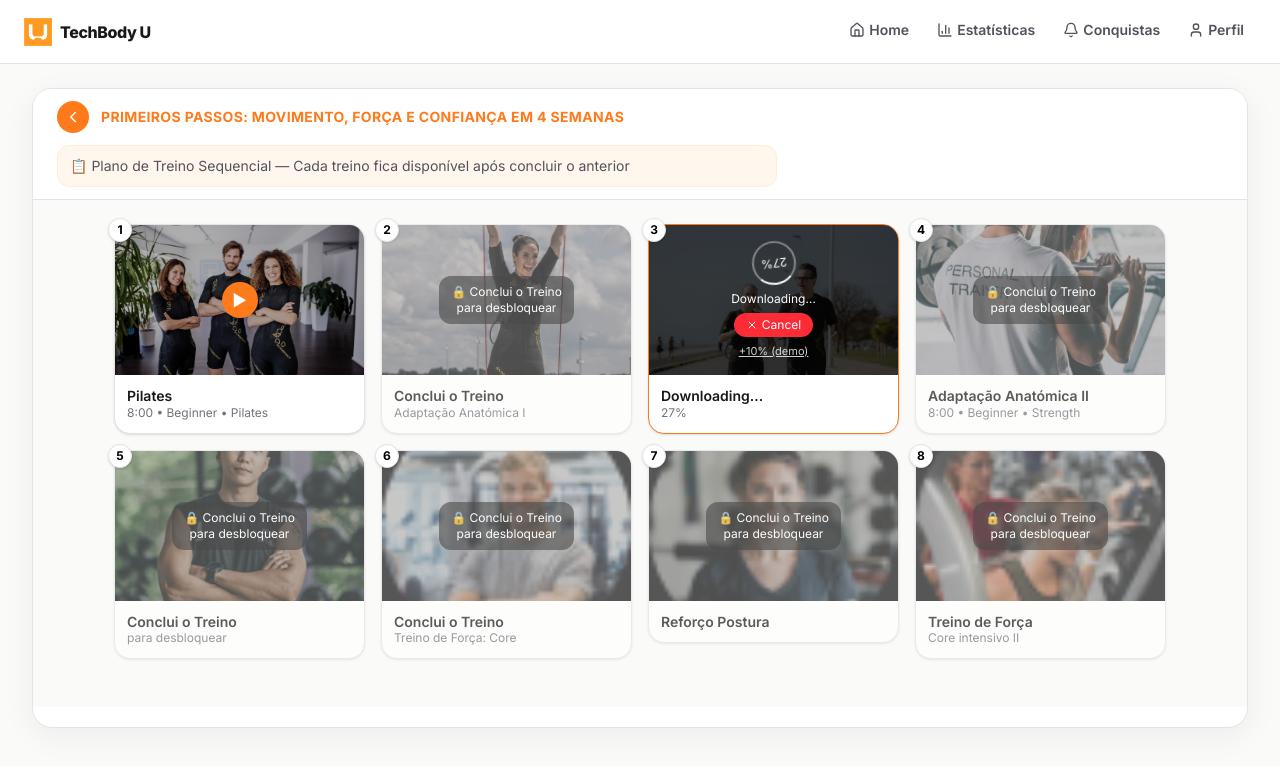
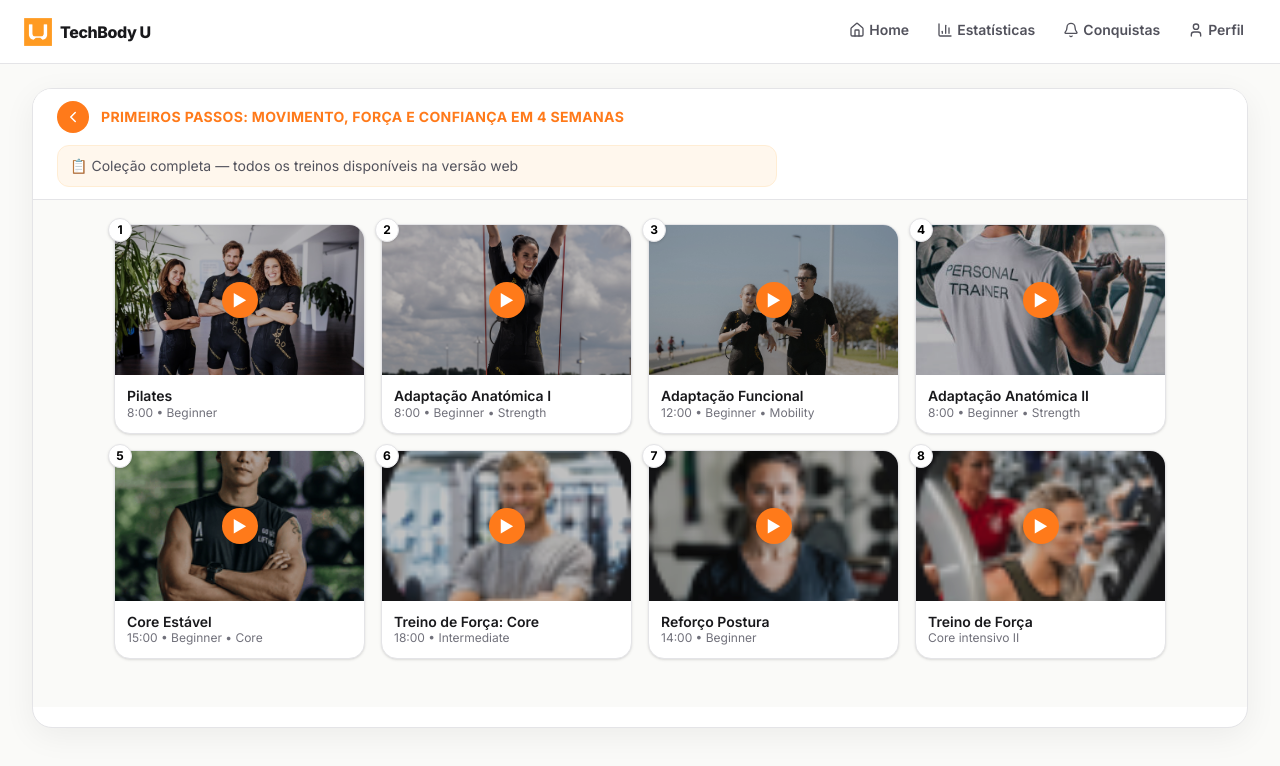
Before and after one commit to gontijolucca-prog/techbodyu-web, a React (Vite) app: page /#/colecao/costas in a window 1280 px wide. Shown: the top 766 px of the page. Built offline with nearby package versions, Linux system fonts and the light colour scheme.

Commit message:
feat: web final - remove fake downloading, tudo desbloqueado web, streaming imediato sem downloads, coleção 8 treinos livres, mentalidade app real

```diff
--- a/src/data/mock.ts
+++ b/src/data/mock.ts
@@ -65,12 +65,12 @@ export const conquistas = [
 export const objetivos = ['Perder Peso','Ganhar Massa Muscular','Tonificar Corpo','Melhorar Resistência','Recuperação Muscular','Fortalecer Core','Aumentar Força','Reduzir Gordura Localizada','Melhorar Postura','Condicionamento Físico Geral']
 
 export const colecaoPrimeiros = [
-  { n:1, titulo:'Pilates', leg:'8:00 • Beginner • Pilates', thumb:'/assets/images/start1.jpg', unlocked:true },
-  { n:2, titulo:'Conclui o Treino', leg:'Adaptação Anatómica I', thumb:'/assets/images/start2.jpg', unlocked:false },
-  { n:3, titulo:'Downloading...', leg:'27%', thumb:'/assets/images/start3.jpg', downloading:27 },
-  { n:4, titulo:'Adaptação Anatómica II', leg:'8:00 • Beginner • Strength', thumb:'/assets/images/b1.png', unlocked:false },
-  { n:5, titulo:'Conclui o Treino', leg:'para desbloquear', thumb:'/assets/images/tr2.png', unlocked:false },
-  { n:6, titulo:'Conclui o Treino', leg:'Treino de Força: Core', thumb:'/assets/images/tr3.png', unlocked:false },
-  { n:7, titulo:'Reforço Postura', leg:'', thumb:'/assets/images/tr4.png', unlocked:false },
-  { n:8, titulo:'Treino de Força', leg:'Core intensivo II', thumb:'/assets/images/tr5.png', unlocked:false },
+  { n:1, titulo:'Pilates', leg:'8:00 • Beginner', thumb:'/assets/images/start1.jpg', unlocked:true },
+  { n:2, titulo:'Adaptação Anatómica I', leg:'8:00 • Beginner • Strength', thumb:'/assets/images/start2.jpg', unlocked:true },
+  { n:3, titulo:'Adaptação Funcional', leg:'12:00 • Beginner • Mobility', thumb:'/assets/images/start3.jpg', unlocked:true },
+  { n:4, titulo:'Adaptação Anatómica II', leg:'8:00 • Beginner • Strength', thumb:'/assets/images/b1.png', unlocked:true },
+  { n:5, titulo:'Core Estável', leg:'15:00 • Beginner • Core', thumb:'/assets/images/tr2.png', unlocked:true },
+  { n:6, titulo:'Treino de Força: Core', leg:'18:00 • Intermediate', thumb:'/assets/images/tr3.png', unlocked:true },
+  { n:7, titulo:'Reforço Postura', leg:'14:00 • Beginner', thumb:'/assets/images/tr4.png', unlocked:true },
+  { n:8, titulo:'Treino de Força', leg:'Core intensivo II', thumb:'/assets/images/tr5.png', unlocked:true },
 ]
--- a/src/pages/Categoria.tsx
+++ b/src/pages/Categoria.tsx
@@ -1,6 +1,5 @@
-import { useState } from 'react'
 import { Link, useParams } from 'react-router-dom'
-import { ChevronLeft, Info } from 'lucide-react'
+import { ChevronLeft, Info, Play } from 'lucide-react'
 import { treinos } from '../data/mock'
 import { useAppState } from '../context/AppState'
 
@@ -14,8 +13,6 @@ const map: Record<string,string> = {
 export default function Categoria(){
   const { slug } = useParams()
   const { completed } = useAppState()
-  const [dl,setDl]=useState(89)
-  const [pausado,setPausado]=useState(false)
   const title = slug==='perda-de-peso' ? 'PERDA DE PESO' : slug==='forca' ? 'FORÇA E TONIFICAÇÃO' : slug==='saude' ? 'SAÚDE E BEM ESTAR' : slug==='livres' ? 'TREINOS LIVRES' : slug==='tematicas' ? 'AULAS TEMÁTICAS' : slug?.toUpperCase().replace(/-/g,' ') || 'CATEGORIA'
   const catKey = map[slug || '']
   const list = catKey ? treinos.filter(t=> t.cat===catKey) : treinos
@@ -28,29 +25,29 @@ export default function Categoria(){
           <h1 className="flex-1 text-center md:text-left text-sm md:text-base font-bold tracking-wide text-[#FF7A1A]">{title}</h1>
           <span className="w-8"/>
         </div>
-        <div className="mt-3 flex gap-2 items-center bg-[#FFF7ED] border border-orange-100 rounded-xl px-3 py-2.5 max-w-[720px]">
-          <Info size={16} className="text-[#FF7A1A] shrink-0"/>
-          <p className="text-xs md:text-sm text-zinc-600 leading-tight">Descarrega os treinos para o teu dispositivo para os acederes offline e começar a treinar</p>
+        <div className="mt-3 flex gap-2 items-center bg-emerald-50 border border-emerald-100 rounded-xl px-3 py-2.5 max-w-[720px]">
+          <Info size={16} className="text-emerald-600 shrink-0"/>
+          <p className="text-xs md:text-sm text-zinc-700 leading-tight">Web • streaming imediato — sem downloads. Toca no treino e começa já.</p>
         </div>
       </div>
       <div className="p-4 md:p-6 max-w-[1100px] mx-auto">
-        <p className="text-xs text-zinc-500 mb-3">{show.length} treinos • {catKey || 'todos'}</p>
+        <p className="text-xs text-zinc-500 mb-3">{show.length} treinos • {catKey || 'todos'} • todos disponíveis</p>
         <div className="grid md:grid-cols-2 lg:grid-cols-3 gap-4">
           {show.map(t=>{
             const done = completed.includes(t.id)
             return (
-              <Link key={t.id} to={`/treino/${t.id}`} className="block rounded-2xl overflow-hidden bg-white border border-zinc-200 shadow-sm hover:shadow-md hover:border-orange-200 transition-all cursor-pointer">
+              <Link key={t.id} to={`/treino/${t.id}`} className="block rounded-2xl overflow-hidden bg-white border border-zinc-200 shadow-sm hover:shadow-md hover:border-orange-200 transition-all">
                 <div className="h-[180px] relative bg-zinc-900">
                   <img src={t.thumb} alt={t.titulo} className="w-full h-full object-cover opacity-95"/>
                   <div className="absolute inset-0 bg-gradient-to-t from-black/40 to-transparent"/>
-                  <div className="absolute top-2.5 left-2.5 bg-black/60 backdrop-blur text-white text-xs px-2.5 py-1 rounded-full">◎ 25</div>
-                  {done && <div className="absolute top-2.5 right-2.5 bg-emerald-500 text-white text-xs font-bold px-2.5 py-1 rounded-full">✓ Completed</div>}
-                  <div className="absolute inset-0 grid place-items-center"><div className="w-11 h-11 rounded-full bg-[#FF7A1A] grid place-items-center shadow-lg text-white">▶</div></div>
+                  <div className="absolute top-2.5 left-2.5 bg-black/60 backdrop-blur text-white text-xs px-2.5 py-1 rounded-full flex items-center gap-1"><Play size={10} fill="white"/> Streaming</div>
+                  {done && <div className="absolute top-2.5 right-2.5 bg-emerald-500 text-white text-xs font-bold px-2.5 py-1 rounded-full">✓ Concluído</div>}
+                  <div className="absolute inset-0 grid place-items-center"><div className="w-11 h-11 rounded-full bg-[#FF7A1A] grid place-items-center shadow-lg text-white group-hover:scale-105 transition-transform">▶</div></div>
                   <div className="absolute bottom-2.5 left-2.5 right-2.5 flex gap-1.5 text-xs text-white">
                     <span className="bg-black/40 backdrop-blur px-2 py-1 rounded-full">{t.cal} Cal</span>
                     <span className="bg-black/40 backdrop-blur px-2 py-1 rounded-full">{t.nivel}</span>
                     <span className="bg-black/40 backdrop-blur px-2 py-1 rounded-full hidden sm:inline">{t.cat}</span>
-                    <span className="ml-auto bg-[#FF7A1A] px-2 py-1 rounded-full font-bold">{t.pts}</span>
+                    <span className="ml-auto bg-[#FF7A1A] px-2 py-1 rounded-full font-bold">{t.pts} pts</span>
                   </div>
                 </div>
                 <div className="p-4">
@@ -61,20 +58,6 @@ export default function Categoria(){
             )
           })}
         </div>
-        <div className="mt-4 rounded-2xl overflow-hidden bg-zinc-900 border border-zinc-800 p-4 max-w-[400px]">
-          <div className="flex items-center gap-2 text-white text-sm">
-            <div className={`w-8 h-8 rounded-full grid place-items-center ${pausado?'bg-zinc-700':'bg-zinc-800'}`}>{pausado?'⏸':'⬇'}</div>
-            <span>{pausado ? 'Pausado' : 'A transferir…'} {!pausado && dl<100 ? `${dl}%` : dl>=100 ? 'Concluído ✓' : ''}</span>
-            <button onClick={()=>setPausado(v=>!v)} className="ml-auto text-xs font-bold border border-white/20 px-3 py-1 rounded-full hover:bg-white/10 cursor-pointer">{pausado?'Retomar':'Pausar'}</button>
-          </div>
-          <div className="mt-3 h-2 bg-zinc-800 rounded-full overflow-hidden cursor-pointer" onClick={()=>setDl(v=> v>=100? 0 : Math.min(100,v+5))}>
-            <div className="h-full bg-[#FF7A1A] transition-all" style={{width:`${dl}%`}}/>
-          </div>
-          <div className="flex items-center justify-between mt-2">
-            <span className="text-center text-[#FF7A1A] text-sm font-bold">{dl}%</span>
-            <button onClick={()=>setDl(v=> Math.min(100,v+10))} className="text-xs text-zinc-400 hover:text-white underline cursor-pointer">+10% (demo)</button>
-          </div>
-        </div>
       </div>
     </div>
   )
--- a/src/pages/Colecao.tsx
+++ b/src/pages/Colecao.tsx
@@ -1,12 +1,7 @@
-import { useState, useEffect } from 'react'
 import { Link } from 'react-router-dom'
-import { ChevronLeft, X } from 'lucide-react'
+import { ChevronLeft } from 'lucide-react'
 import { colecaoPrimeiros } from '../data/mock'
 export default function Colecao(){
-  const [downloading,setDownloading]=useState(27)
-  const [cancelled,setCancelled]=useState(false)
-  const [toast,setToast]=useState<string|null>(null)
-  useEffect(()=>{ if(toast){ const t=setTimeout(()=>setToast(null),2200); return ()=>clearTimeout(t)}},[toast])
   return (
     <div className="pb-6 bg-[#FAFAF8] min-h-full">
       <div className="bg-white border-b border-zinc-200 px-4 md:px-6 py-3">
@@ -15,41 +10,26 @@ export default function Colecao(){
           <h1 className="flex-1 text-center md:text-left text-xs md:text-sm font-bold tracking-wide text-[#FF7A1A] leading-tight">PRIMEIROS PASSOS: MOVIMENTO, FORÇA E CONFIANÇA EM 4 SEMANAS</h1>
           <span className="w-8"/>
         </div>
-        <div className="mt-3 bg-[#FFF7ED] border border-orange-100 rounded-xl px-3 py-2.5 text-xs md:text-sm text-zinc-600 max-w-[720px]">📋 Plano de Treino Sequencial — Cada treino fica disponível após concluir o anterior {cancelled && '• Download cancelado' }</div>
+        <div className="mt-3 bg-[#FFF7ED] border border-orange-100 rounded-xl px-3 py-2.5 text-xs md:text-sm text-zinc-600 max-w-[720px]">📋 Coleção completa — todos os treinos disponíveis na versão web</div>
       </div>
       <div className="p-4 md:p-6 max-w-[1100px] mx-auto grid grid-cols-2 md:grid-cols-3 lg:grid-cols-4 gap-3 md:gap-4">
-        {colecaoPrimeiros.map(item=>{
-          const isDownload = item.downloading && !cancelled
-          return (
-            <div key={item.n} className="relative group">
+        {colecaoPrimeiros.map(item=>(
+          <Link key={item.n} to="/treino/techpower1" className="relative group block">
             <div className="absolute -left-1.5 -top-1.5 w-6 h-6 rounded-full bg-white border border-zinc-200 text-xs font-bold grid place-items-center z-10 shadow-sm">{item.n}</div>
-              <div onClick={()=>{ if(!item.unlocked && !isDownload) setToast('🔒 Conclui o treino anterior para desbloquear este') }} className={`rounded-2xl overflow-hidden border ${isDownload?'border-[#FF7A1A]':'border-zinc-200'} bg-white shadow-sm hover:shadow-md transition-shadow ${!item.unlocked && !isDownload ?'opacity-70':''} cursor-pointer`}>
+            <div className="rounded-2xl overflow-hidden border border-zinc-200 bg-white shadow-sm hover:shadow-md hover:border-orange-200 transition-all">
               <div className="h-[130px] md:h-[150px] relative bg-zinc-900">
                 <img src={item.thumb} alt={item.titulo} className="w-full h-full object-cover"/>
-                  <div className="absolute inset-0 bg-black/30 group-hover:bg-black/20 transition-colors"/>
-                  {item.unlocked ? <Link to="/treino/techpower1" className="absolute inset-0 grid place-items-center"><div className="w-9 h-9 rounded-full bg-[#FF7A1A] grid place-items-center text-white shadow-lg group-hover:scale-110 transition-transform">▶</div></Link> : null}
-                  {isDownload ? (
-                    <div className="absolute inset-0 grid place-items-center bg-black/60">
-                      <div className="flex flex-col items-center gap-1.5">
-                        <div className="w-11 h-11 rounded-full border-2 border-white/40 border-t-white grid place-items-center text-white text-xs animate-spin">{downloading}%</div>
-                        <span className="text-white text-xs">Downloading…</span>
-                        <button onClick={()=>setCancelled(true)} className="bg-red-500 hover:bg-red-600 text-white text-xs px-3 py-1 rounded-full flex items-center gap-1"><X size={12}/> Cancel</button>
-                        <button onClick={()=>setDownloading(v=> Math.min(100, v+10))} className="text-white/80 text-[11px] underline">+10% (demo)</button>
-                      </div>
-                    </div>
-                  ) : !item.unlocked ? <div className="absolute inset-0 grid place-items-center p-3 pointer-events-none"><div className="bg-black/60 text-white text-xs px-3 py-2 rounded-xl text-center">🔒 Conclui o Treino<br/>para desbloquear</div></div> : null}
+                <div className="absolute inset-0 bg-black/25 group-hover:bg-black/10 transition-colors"/>
+                <div className="absolute inset-0 grid place-items-center"><div className="w-9 h-9 rounded-full bg-[#FF7A1A] grid place-items-center text-white shadow-lg group-hover:scale-110 transition-transform">▶</div></div>
               </div>
               <div className="p-3">
-                  <div className="text-xs md:text-sm font-semibold text-zinc-900 leading-tight line-clamp-1">{item.titulo}</div>
+                <div className="text-xs md:text-sm font-semibold text-zinc-900 leading-tight line-clamp-1 group-hover:text-[#FF7A1A] transition-colors">{item.titulo}</div>
                 <div className="text-[11px] md:text-xs text-zinc-500">{item.leg}</div>
               </div>
             </div>
+          </Link>
+        ))}
       </div>
-          )
-        })}
-      </div>
-      {cancelled && <div className="px-4 md:px-6 max-w-[1100px] mx-auto"><button onClick={()=>{setCancelled(false); setDownloading(27)}} className="text-sm text-[#FF7A1A] font-bold hover:underline">↻ Retomar download</button></div>}
-      {toast && <div className="fixed bottom-[80px] md:bottom-6 left-1/2 -translate-x-1/2 bg-zinc-900 text-white text-sm px-4 py-2.5 rounded-full shadow-lg z-50">{toast}</div>}
     </div>
   )
 }
```
Lines whose indentation alone changed are shown as unchanged.
